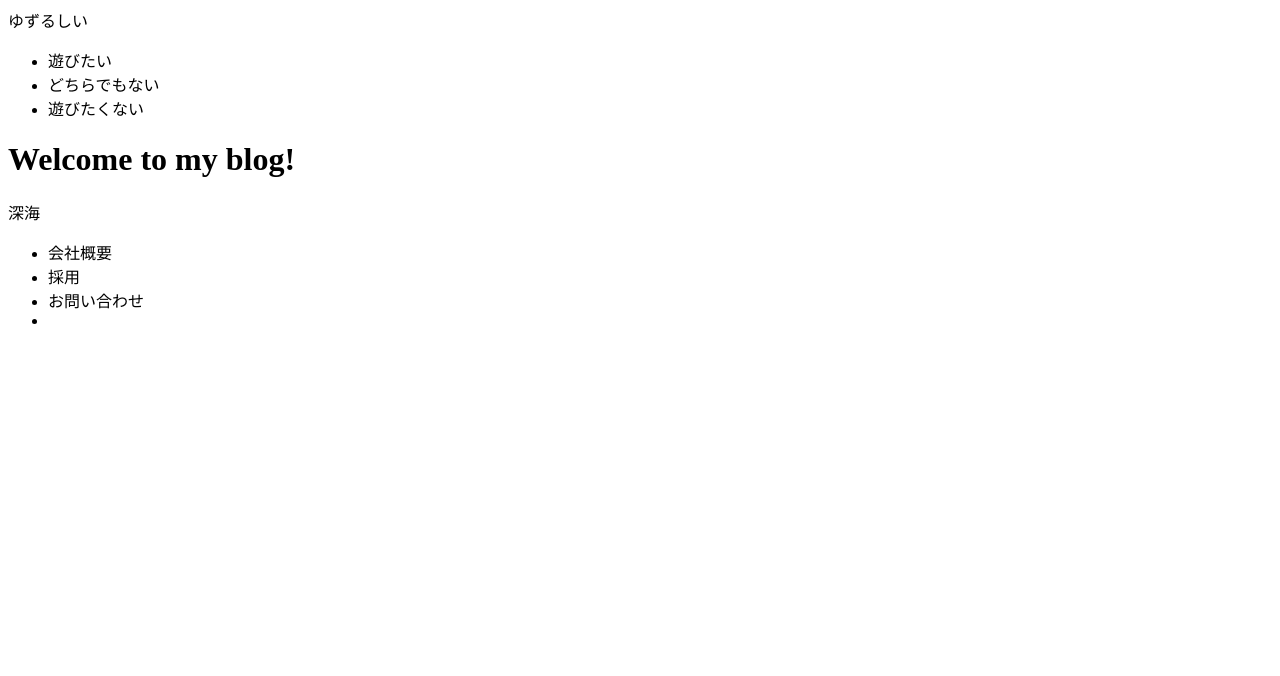
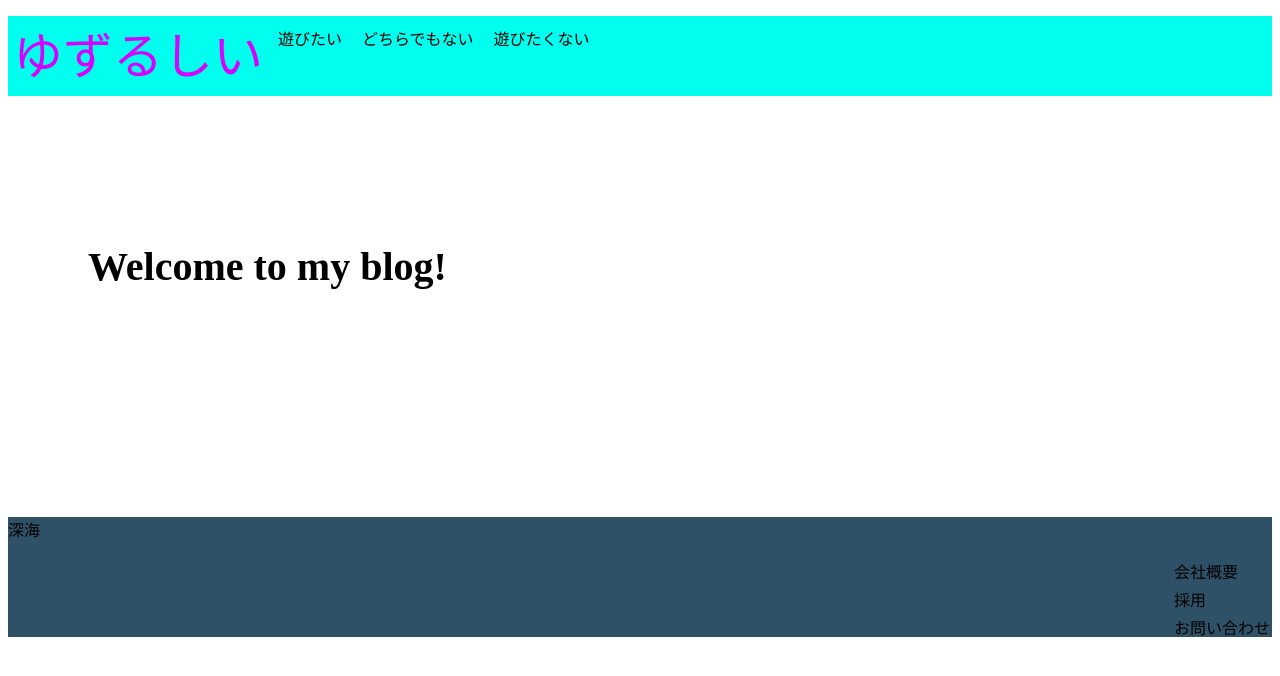
Before and after one commit to yuzurushi/yuzurushi.github.io, a plain HTML site: page index.html in a window 1280 px wide. Drawn offline with Linux system fonts and the light colour scheme.

Commit message:
Update stylesheet.css

```diff
--- a/stylesheet.css
+++ b/stylesheet.css
@@ -1,3 +1,49 @@
-.title {
-  color:#02ccba;
+body {
+  font-family: "Avenir Next";
 }
+
+
+.header {
+  background-color: #00ffee;
+  height: 80px;
+}
+
+.header-logo {
+  font-size:50px;
+  color:#d900ff;
+  float:left;
+  padding:0px 5px;
+}
+.header-list li {
+  padding:10px;
+  list-style: none;
+  float:left;
+}
+
+li {
+  list-style: none;
+}
+
+.main {
+  padding: 200px 80px;
+}
+
+.copy-container h1 {
+  font-size: 40px;
+}
+
+
+
+.footer {
+  background-color: #2f5167;
+  height :120px;
+}
+
+.footer-list {
+  float:right;
+}
+.footer-list li {
+  life-style: none;
+  padding: 2px 2px;
+
+}
```
